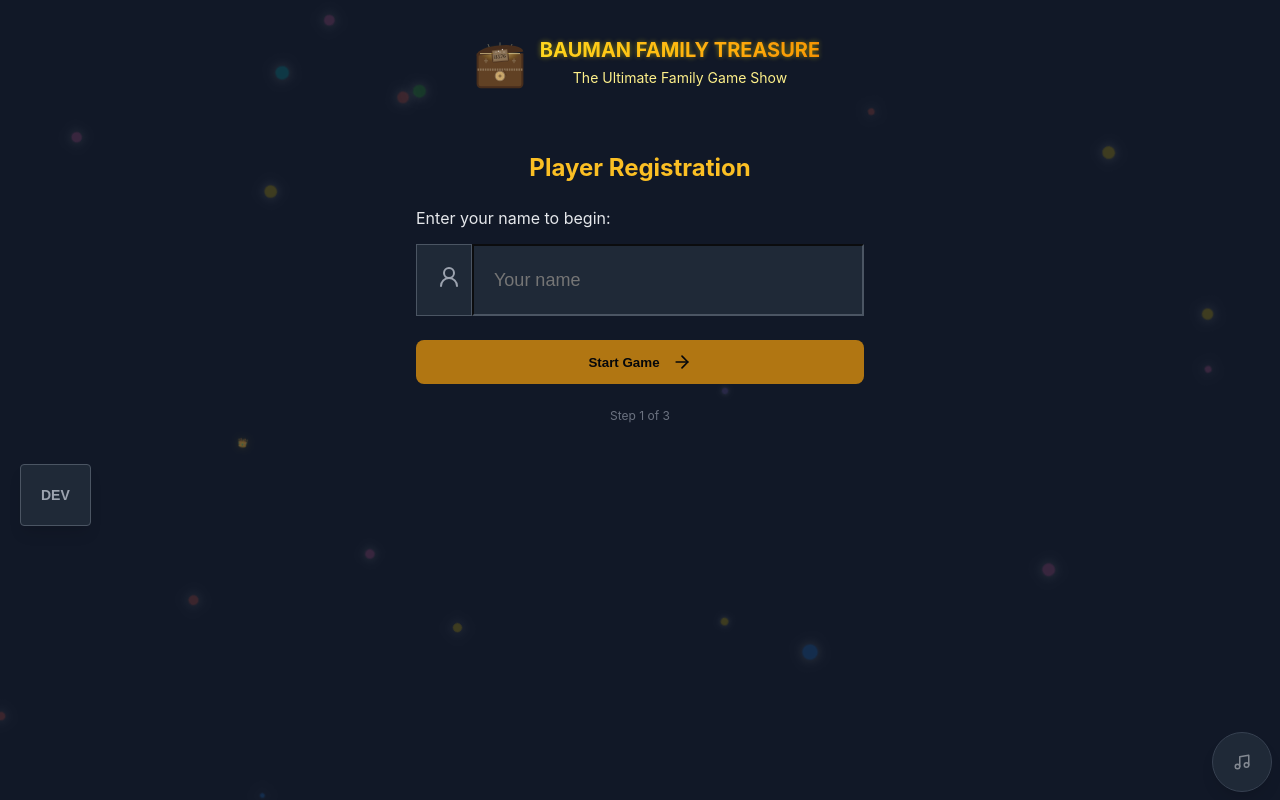
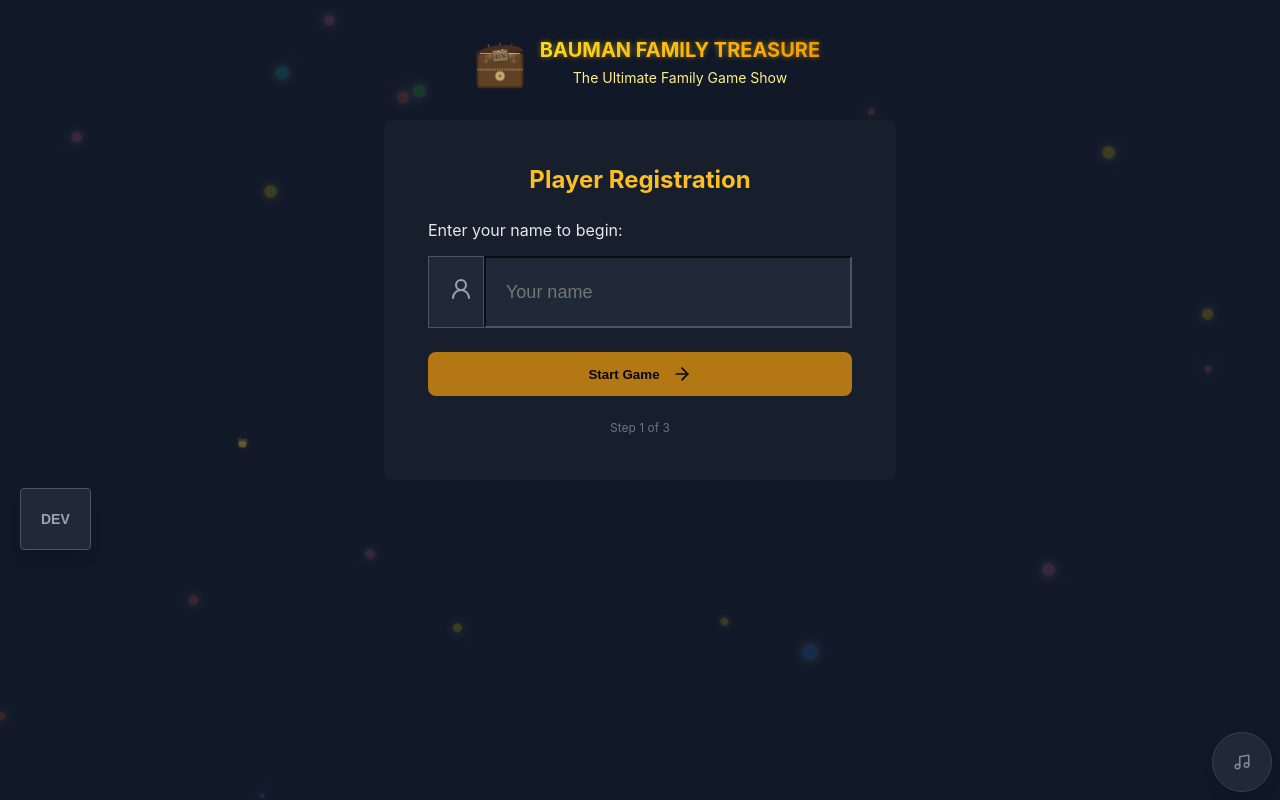
Before and after one commit to goggledefogger/family-game, a React (Vite) app: page / in a window 1280 px wide. Both pictures are taken after a click on the button "Start Game". Built offline with nearby package versions, Linux system fonts and the light colour scheme.

Commit message:
make content in front of background animations

```diff
--- a/src/App.jsx
+++ b/src/App.jsx
@@ -916,7 +916,9 @@ const App = () => {
       <div className="container mx-auto px-4 py-4">
         {/* Title screen doesn't need the header */}
         {gameState === 'title' ? (
+          <div className="screen-title">
             <TitleScreen onStartGame={handleStartGame} />
+          </div>
         ) : (
           <>
             <GameHeader
@@ -925,7 +927,8 @@ const App = () => {
               isOnError={['error', 'joelDetection', 'joelResponse', 'paymentConfirmation'].includes(gameState)}
               stepCount={stepCount}
             />
-            <div className="py-2">
+            <div className={`py-2 ${gameState === 'finale' ? 'screen-grandfinale' : ''} ${gameState === 'reveal' ? 'screen-reveal' : ''}`}>
+              <div className="content-container-backdrop">
                 {gameState === 'registration' && (
                   <Registration
                     playerName={playerName}
@@ -1081,6 +1084,7 @@ const App = () => {
                   />
                 )}
               </div>
+            </div>
           </>
         )}
       </div>
--- a/src/styles/animations.css
+++ b/src/styles/animations.css
@@ -935,6 +935,55 @@
   transition: opacity 1.5s ease;
 }
 
+/* Main content background for better visibility against background effects */
+.content-container-backdrop {
+  border-radius: 8px;
+  transition: background-color 0.5s ease;
+  max-width: 32rem; /* Match Tailwind's max-w-lg (512px) */
+  margin-left: auto;
+  margin-right: auto;
+  padding: 12px;
+  position: relative;
+  z-index: 5; /* Ensure it's above background effects */
+  background-color: rgba(17, 24, 39, 1); /* Match the base background color */
+}
+
+/* Make backdrop pulse like the background based on audio state */
+.background-pulse .content-container-backdrop {
+  animation: backdrop-pulse 8s ease-in-out infinite;
+}
+
+.background-pulse-muted .content-container-backdrop {
+  animation: backdrop-pulse-muted 12s ease-in-out infinite;
+}
+
+@keyframes backdrop-pulse {
+  0%, 100% {
+    background-color: rgba(17, 24, 39, 1); /* dark gray-900 */
+  }
+  50% {
+    background-color: rgba(24, 31, 45, 1); /* reduced brightness */
+  }
+}
+
+@keyframes backdrop-pulse-muted {
+  0%, 100% {
+    background-color: rgba(17, 24, 39, 1); /* dark gray-900 */
+  }
+  50% {
+    background-color: rgba(20, 27, 40, 1); /* slightly more noticeable but still subtle */
+  }
+}
+
+/* Don't apply the backdrop on title screen and final screens */
+.screen-title .content-container-backdrop,
+.screen-grandfinale .content-container-backdrop,
+.screen-reveal .content-container-backdrop {
+  background-color: transparent;
+  backdrop-filter: none;
+  box-shadow: none;
+}
+
 /* Treasure items styling */
 .treasure-item {
   position: absolute;
```
Lines whose indentation alone changed are shown as unchanged.
